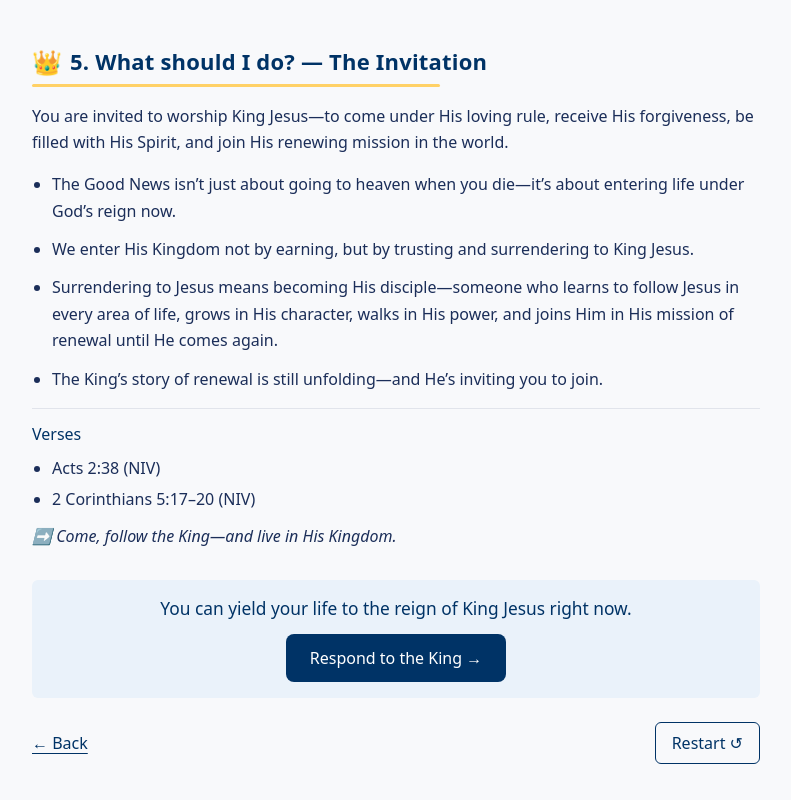
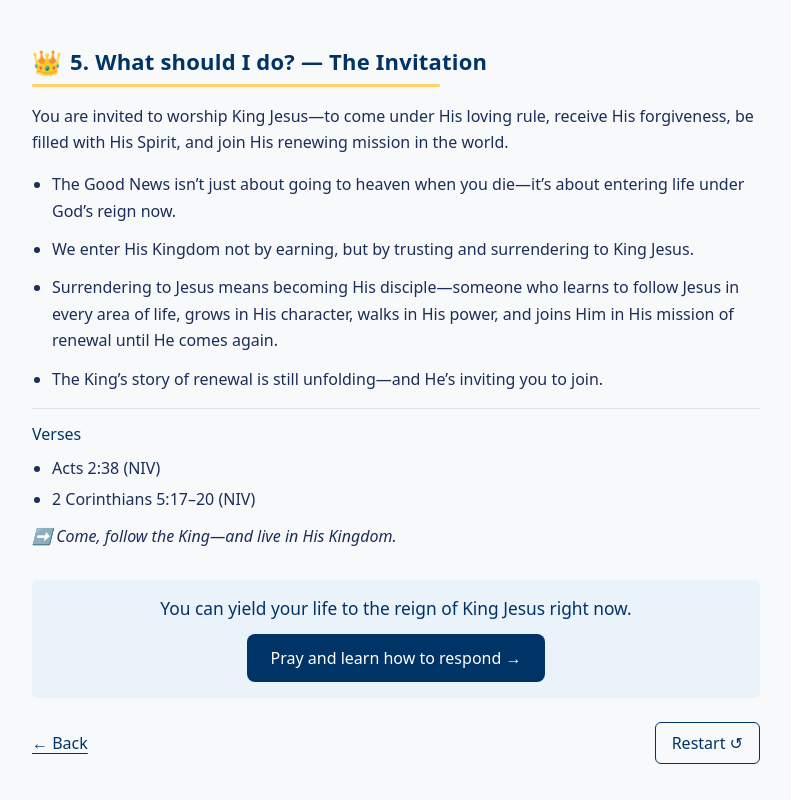
Before and after one commit to cameron-ctrl/kingdom-tool, a Next.js app: page /invitation in a window 1280 px wide. Shown: the whole page, without its empty margins (244-1035 px from the left). Built offline with nearby package versions, Linux system fonts and the light colour scheme; a web font is replaced by a local one.

Commit message:
Update page.tsx

```diff
--- a/src/app/invitation/page.tsx
+++ b/src/app/invitation/page.tsx
@@ -45,7 +45,7 @@ export default function InvitationPage() {
           href="/response"
           className="inline-block rounded-lg bg-kingdomBlue px-6 py-3 font-b text-white hover:bg-lightBlue hover:text-ink transition-colors"
         >
-          Respond to the King →
+          Pray and learn how to respond →
         </Link>
       </div>
 
```
